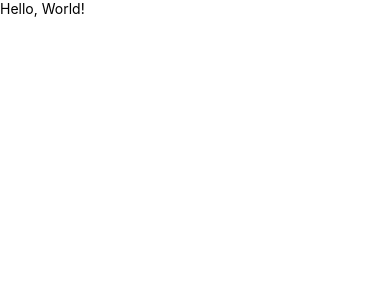
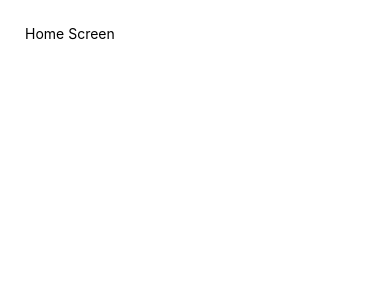
Before and after one commit to jakub-wawrzyniak/dolos, a React Native app: screen / in a window 390 px wide. Shown: the top 300 px of the page. Built offline with nearby package versions, Linux system fonts and the light colour scheme.

Commit message:
set up dummy homeScreen - read readme

```diff
--- a/App.js
+++ b/App.js
@@ -1,15 +1,12 @@
 import React from 'react';
 import {View, Text} from 'react-native';
+import HomeScreen from './src/screens/homeScreen';
 
 // try to put as little code here as possible
 
 class App extends React.Component {
   render() {
-    return (
-      <View>
-        <Text>Hello, World!</Text>
-      </View>
-    );
+    return <HomeScreen />;
   }
 }
 export default App;
--- /dev/null
+++ b/src/global/styles.js
@@ -0,0 +1,10 @@
+import {StyleSheet} from 'react-native';
+
+const globalStyles = StyleSheet.create({
+  container: {
+    flex: 1,
+    padding: 25,
+  },
+});
+
+export default globalStyles;
--- /dev/null
+++ b/src/screens/homeScreen.js
@@ -0,0 +1,14 @@
+import React from 'react';
+import {View, Text, StyleSheet} from 'react-native';
+
+import globalStyles from '../global/styles';
+
+export default function HomeScreen() {
+  return (
+    <View style={globalStyles.container}>
+      <Text>Home Screen</Text>
+    </View>
+  );
+}
+
+const styles = StyleSheet.create({});
```
Also changed, not shown: 1 other file (tests, documents, lock files or other folders).
